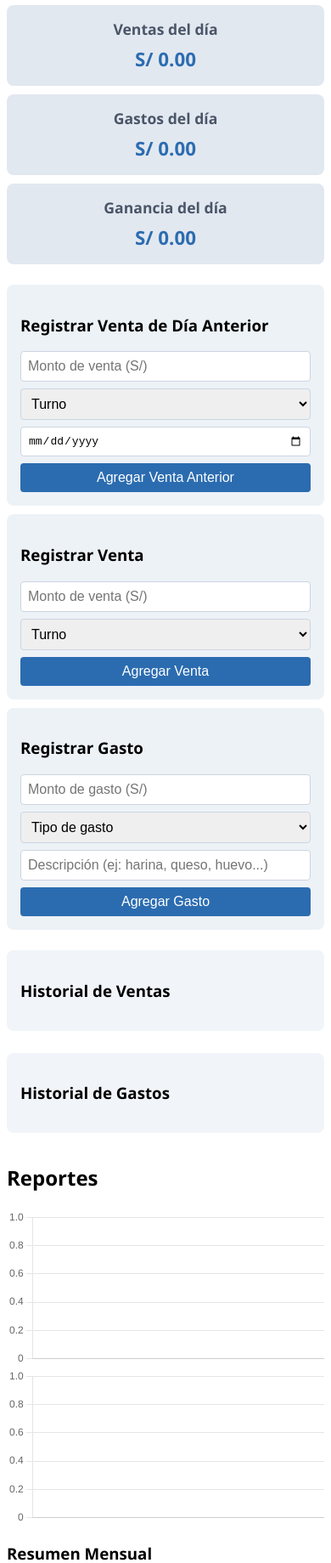
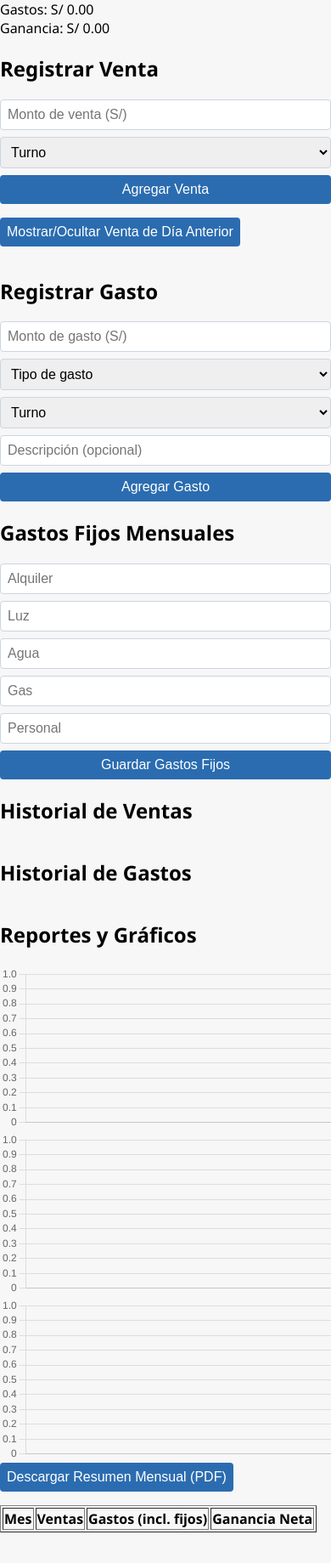
Before and after one commit to kmgo3000/cotrol, a plain HTML site: page index.html in a window 390 px wide. Shown: the part 161-2000 px from the top of the page at 85% size. After the commit the page ends 1964 px from the top, so only its background shows below. Drawn offline with nearby package versions, Linux system fonts and the light colour scheme.

Commit message:
Update index.html

```diff
--- a/index.html
+++ b/index.html
@@ -2,32 +2,43 @@
 <html lang="es">
 <head>
     <meta charset="UTF-8">
-    <meta name="viewport" content="width=device-width, initial-scale=1.0">
     <title>Admin Panadería</title>
+    <meta name="viewport" content="width=device-width, initial-scale=1">
+    <!-- Chart.js y otras librerías aquí -->
     <link rel="stylesheet" href="styles.css">
-    <!-- Chart.js CDN para gráficos -->
-    <script src="https://cdn.jsdelivr.net/npm/chart.js"></script>
 </head>
 <body>
-    <main class="container">
-        <h1>Panel de Administración</h1>
-        <section class="resumen">
-            <div>
-                <h2>Ventas del día</h2>
-                <p id="ventas-dia">S/ 0.00</p>
-            </div>
-            <div>
-                <h2>Gastos del día</h2>
-                <p id="gastos-dia">S/ 0.00</p>
-            </div>
-            <div>
-                <h2>Ganancia del día</h2>
-                <p id="ganancia-dia">S/ 0.00</p>
-            </div>
+    <h1>Admin Panadería</h1>
+
+    <!-- Resumen del día -->
+    <section>
+        <h2>Resumen del día</h2>
+        <div>Ventas: <span id="ventas-dia">S/ 0.00</span></div>
+        <div>Gastos: <span id="gastos-dia">S/ 0.00</span></div>
+        <div>Ganancia: <span id="ganancia-dia">S/ 0.00</span></div>
     </section>
 
-        <section class="formularios">
-            <div>
+    <!-- Registro de ventas -->
+    <section>
+        <h2>Registrar Venta</h2>
+        <form id="form-venta">
+            <input type="number" step="0.01" min="0" placeholder="Monto de venta (S/)" required id="venta-monto">
+            <select id="venta-turno" required>
+                <option value="">Turno</option>
+                <option value="Mañana">Mañana</option>
+                <option value="Noche">Noche</option>
+            </select>
+            <button type="submit">Agregar Venta</button>
+        </form>
+    </section>
+
+    <!-- Botón para mostrar/ocultar la sección de venta anterior -->
+    <section>
+        <button id="toggle-venta-anterior" type="button" style="margin: 1em 0;">Mostrar/Ocultar Venta de Día Anterior</button>
+    </section>
+
+    <!-- Sección de venta anterior (oculta por defecto) -->
+    <section id="seccion-venta-anterior" style="display: none;">
         <h3>Registrar Venta de Día Anterior</h3>
         <form id="form-venta-anterior">
             <input type="number" step="0.01" min="0" placeholder="Monto de venta (S/)" required id="venta-anterior-monto">
@@ -39,90 +50,74 @@
             <input type="date" required id="venta-anterior-fecha" max="">
             <button type="submit">Agregar Venta Anterior</button>
         </form>
-</div>
-            <div>
-                <h3>Registrar Venta</h3>
-                <form id="form-venta">
-                    <input type="number" step="0.01" min="0" placeholder="Monto de venta (S/)" required id="venta-monto">
-                    <select id="venta-turno" required>
-                        <option value="">Turno</option>
-                        <option value="Mañana">Mañana</option>
-                        <option value="Noche">Noche</option>
-                    </select>
-                    <button type="submit">Agregar Venta</button>
-                </form>
-            </div>
-            <div>
-                <h3>Registrar Gasto</h3>
+    </section>
+
+    <!-- Registro de gastos -->
+    <section>
+        <h2>Registrar Gasto</h2>
         <form id="form-gasto">
             <input type="number" step="0.01" min="0" placeholder="Monto de gasto (S/)" required id="gasto-monto">
             <select id="gasto-tipo" required>
                 <option value="">Tipo de gasto</option>
                 <option value="Materia Prima">Materia Prima</option>
             </select>
-        <!-- Turno fijo a mañana, oculto para el usuario -->
-        <input type="hidden" id="gasto-turno" value="Mañana">
-        <input type="text" placeholder="Descripción (ej: harina, queso, huevo...)" id="gasto-desc">
+            <select id="gasto-turno" required>
+                <option value="">Turno</option>
+                <option value="Mañana">Mañana</option>
+                <option value="Noche">Noche</option>
+            </select>
+            <input type="text" placeholder="Descripción (opcional)" id="gasto-desc">
             <button type="submit">Agregar Gasto</button>
         </form>
-            </div>
     </section>
 
-        <section class="historial">
-            <div>
-                <h3>Historial de Ventas</h3>
-                <ul id="lista-ventas"></ul>
-            </div>
-            <div>
-                <h3>Historial de Gastos</h3>
-                <ul id="lista-gastos"></ul>
-            </div>
+    <!-- Gastos fijos -->
+    <section>
+        <h2>Gastos Fijos Mensuales</h2>
+        <form id="form-fijos">
+            <input type="number" step="0.01" min="0" placeholder="Alquiler" id="fijo-alquiler">
+            <input type="number" step="0.01" min="0" placeholder="Luz" id="fijo-luz">
+            <input type="number" step="0.01" min="0" placeholder="Agua" id="fijo-agua">
+            <input type="number" step="0.01" min="0" placeholder="Gas" id="fijo-gas">
+            <input type="number" step="0.01" min="0" placeholder="Personal" id="fijo-personal">
+            <button type="submit">Guardar Gastos Fijos</button>
+        </form>
     </section>
 
-        <section class="reportes">
-            <h2>Reportes</h2>
-            <div>
-                <canvas id="grafico-ventas"></canvas>
-            </div>
-            <div>
-                <canvas id="grafico-ganancias"></canvas>
-            </div>
-            <div>
-                <h3>Resumen Mensual</h3>
-                <button id="descargar-pdf">Descargar reporte mensual en PDF</button>
-                <table id="tabla-mensual">
+    <!-- Historial -->
+    <section>
+        <h2>Historial de Ventas</h2>
+        <ul id="lista-ventas"></ul>
+        <h2>Historial de Gastos</h2>
+        <ul id="lista-gastos"></ul>
+    </section>
+
+    <!-- Reportes -->
+    <section>
+        <h2>Reportes y Gráficos</h2>
+        <canvas id="grafico-ventas" width="400" height="200"></canvas>
+        <canvas id="grafico-ganancias" width="400" height="200"></canvas>
+        <canvas id="grafico-comparativa" width="400" height="200"></canvas>
+        <button id="descargar-pdf" type="button">Descargar Resumen Mensual (PDF)</button>
+        <table id="tabla-mensual" border="1" style="margin-top:1em;">
             <thead>
                 <tr>
                     <th>Mes</th>
-                            <th>Total Ventas</th>
-                            <th>Total Gastos</th>
+                    <th>Ventas</th>
+                    <th>Gastos (incl. fijos)</th>
                     <th>Ganancia Neta</th>
                 </tr>
             </thead>
             <tbody>
-                        <!-- Se llena con JS -->
+                <!-- Se llena dinámicamente -->
             </tbody>
         </table>
-            </div>
-            <div>
-                <h3>Comparativa de Meses</h3>
-                <canvas id="grafico-comparativa"></canvas>
-            </div>
-            <div>
-                <h3>Gastos Fijos Mensuales</h3>
-                <form id="form-fijos">
-                    <input type="number" step="0.01" min="0" placeholder="Alquiler (S/)" id="fijo-alquiler">
-                    <input type="number" step="0.01" min="0" placeholder="Luz (S/)" id="fijo-luz">
-                    <input type="number" step="0.01" min="0" placeholder="Agua (S/)" id="fijo-agua">
-                    <input type="number" step="0.01" min="0" placeholder="Gas (S/)" id="fijo-gas">
-                    <input type="number" step="0.01" min="0" placeholder="Personal (S/)" id="fijo-personal">
-                    <button type="submit">Guardar Gastos Fijos</button>
-                </form>
-            </div>
     </section>
-    </main>
+
+    <!-- Scripts -->
+    <script src="https://cdn.jsdelivr.net/npm/chart.js"></script>
+    <script src="https://cdnjs.cloudflare.com/ajax/libs/html2canvas/1.4.1/html2canvas.min.js"></script>
     <script src="https://cdnjs.cloudflare.com/ajax/libs/jspdf/2.5.1/jspdf.umd.min.js"></script>
-<script src="https://cdnjs.cloudflare.com/ajax/libs/html2canvas/1.4.1/html2canvas.min.js"></script>
     <script src="app.js"></script>
 </body>
 </html>
```
Lines whose indentation alone changed are shown as unchanged.
